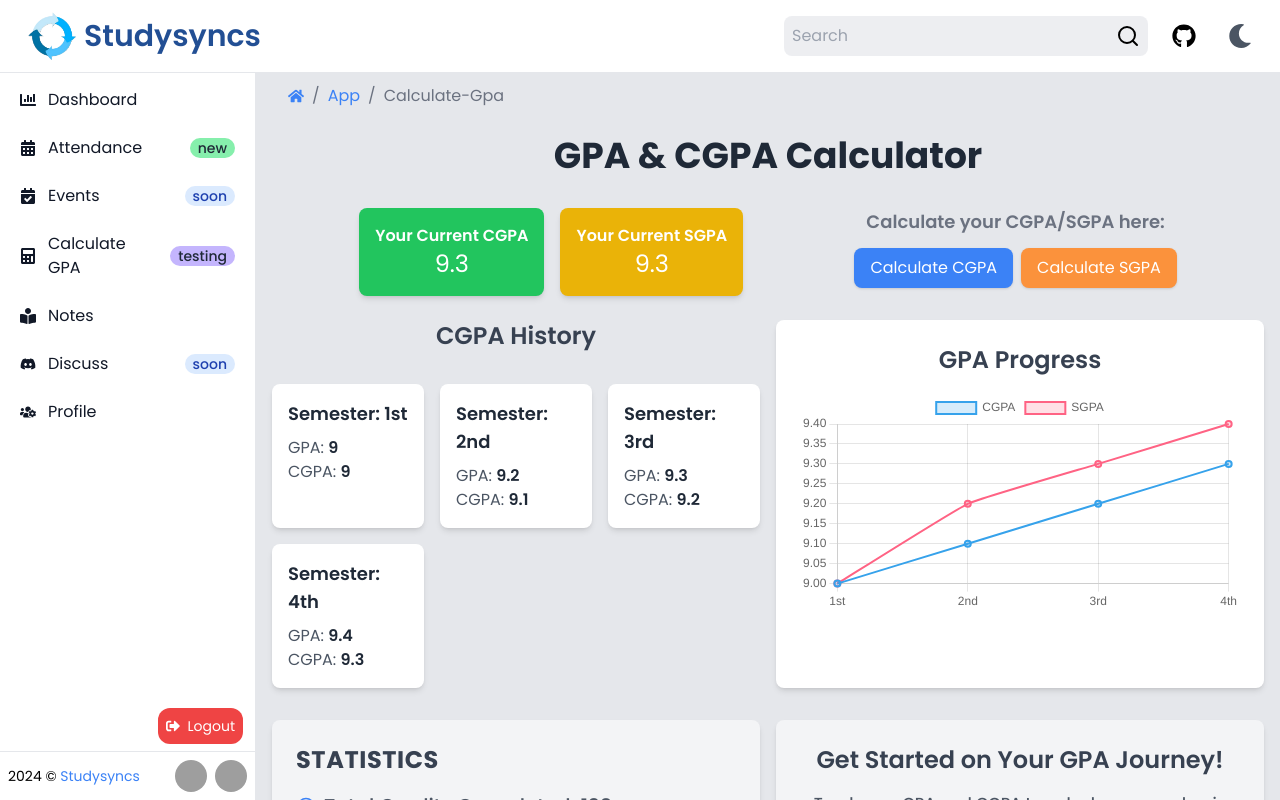
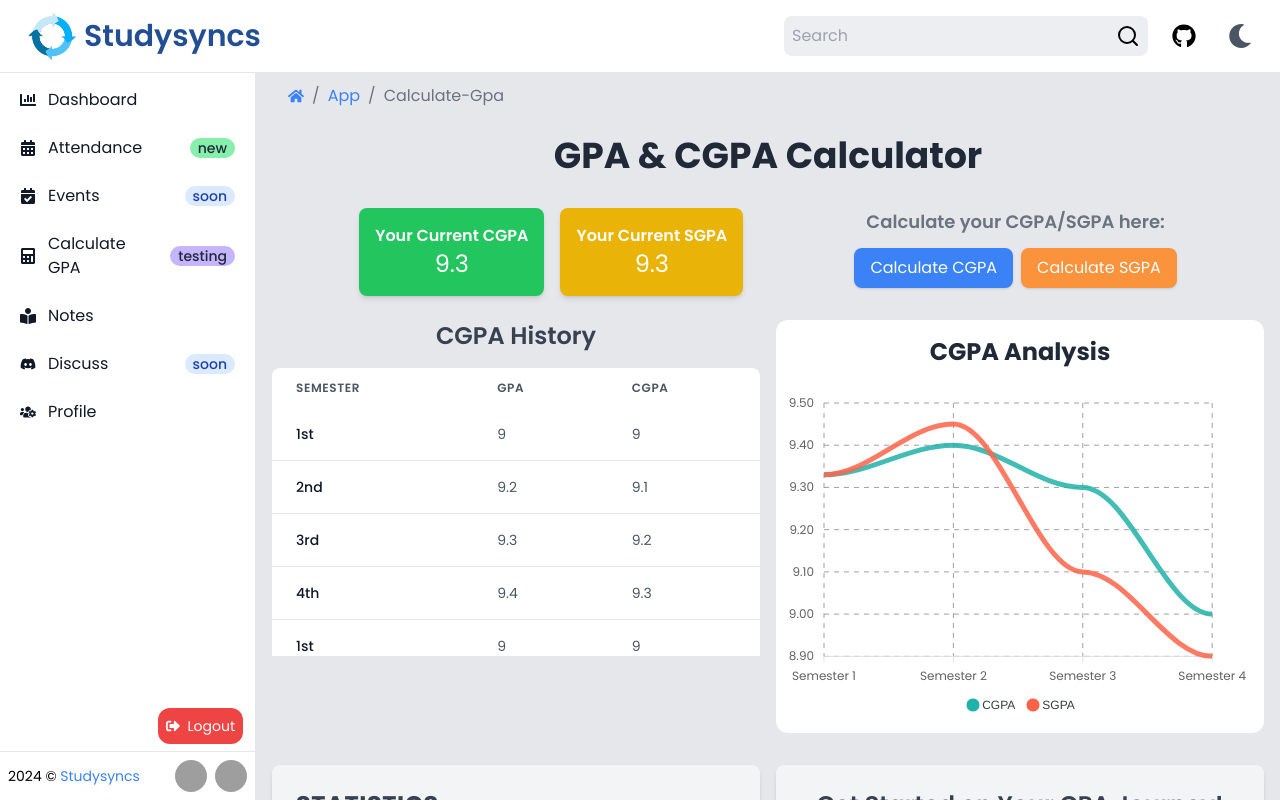
Before and after one commit to Vasudevshetty/studysyncs-v2, a React (Vite) app in the folder client/: page /app/calculate-gpa in a window 1280 px wide. Shown: the top 800 px of the page. Built offline with nearby package versions, Linux system fonts and the light colour scheme; grey boxes are pictures that could not be loaded.

Commit message:
chaged the gaph contnet used another graph to display and chaged some sort of stlying to show history of the cgpas :

```diff
--- a/client/src/components/App/GPACalculator.jsx
+++ b/client/src/components/App/GPACalculator.jsx
@@ -7,7 +7,9 @@ import {
   Tooltip,
   Legend,
 } from "chart.js";
-import { Line } from "react-chartjs-2";
+import Chart from "./Dashboard/Charts/Chart";
+import CgpaChart from "./Dashboard/Charts/CgpaChart";
+import { user } from "@/constants";
 
 ChartJS.register(
   LineElement,
@@ -24,31 +26,10 @@ function GPACalculator() {
     { semester: "2nd", gpa: 9.2, cgpa: 9.1 },
     { semester: "3rd", gpa: 9.3, cgpa: 9.2 },
     { semester: "4th", gpa: 9.4, cgpa: 9.3 },
+      { semester: "1st", gpa: 9.0, cgpa: 9.0 },
+      { semester: "2nd", gpa: 9.2, cgpa: 9.1 },
+      { semester: "3rd", gpa: 9.3, cgpa: 9.2 },
   ];
-
-  const dataGPA = {
-    labels: cgpaHistory.map((entry) => entry.semester),
-    datasets: [
-      {
-        label: "CGPA",
-        data: cgpaHistory.map((entry) => entry.cgpa),
-        backgroundColor: "rgba(54, 162, 235, 0.2)",
-        borderColor: "rgba(54, 162, 235, 1)",
-        borderWidth: 2,
-        fill: true,
-        tension: 0.1,
-      },
-      {
-        label: "SGPA",
-        data: cgpaHistory.map((entry) => entry.gpa),
-        backgroundColor: "rgba(255, 99, 132, 0.2)",
-        borderColor: "rgba(255, 99, 132, 1)",
-        borderWidth: 2,
-        fill: true,
-        tension: 0.1,
-      },
-    ],
-  };
 
   const totalCreditsCompleted = 120;
   const averageGPA = (
@@ -108,44 +89,52 @@ function GPACalculator() {
       </div>
 
       <div className="grid grid-cols-1 lg:grid-cols-2 gap-4">
-        <div className="grid grid-cols-1 sm:grid-cols-2 lg:grid-cols-3 gap-4">
-          <h2 className="text-2xl font-semibold mb-4 text-center text-gray-700 col-span-full dark:text-white">
+        <div className="overflow-hidden">
+          <h2 className="text-2xl font-semibold mb-4 text-center text-gray-700 dark:text-white">
             CGPA History
           </h2>
+          <div className="max-h-72 overflow-y-auto">
+            {" "}
+            {/* Set max height and enable scroll */}
+            <table className="min-w-full bg-white rounded-lg shadow-md dark:bg-gray-400">
+              <thead>
+                <tr>
+                  <th className="px-6 py-3 text-left text-xs font-semibold text-gray-600 uppercase tracking-wider dark:text-white">
+                    Semester
+                  </th>
+                  <th className="px-6 py-3 text-left text-xs font-semibold text-gray-600 uppercase tracking-wider dark:text-white">
+                    GPA
+                  </th>
+                  <th className="px-6 py-3 text-left text-xs font-semibold text-gray-600 uppercase tracking-wider dark:text-gray-300">
+                    CGPA
+                  </th>
+                </tr>
+              </thead>
+              <tbody>
                 {cgpaHistory.map((entry, index) => (
-            <div
+                  <tr
                     key={index}
-              className="bg-white p-4 rounded-lg shadow-md hover:shadow-lg transition duration-300 ease-in-out dark:bg-gray-400"
+                    className="border-b dark:border-gray-600 hover:bg-gray-50 dark:hover:bg-gray-800 transition duration-300 ease-in-out"
                   >
-              <h3 className="text-lg font-semibold text-gray-800 dark:text-black">
-                Semester: {entry.semester}
-              </h3>
-              <div className="mt-2 ">
-                <p className="text-gray-600 dark:text-white">
-                  GPA:{" "}
-                  <span className="font-semibold text-gray-800 dark:text-white">
+                    <td className="px-6 py-4 whitespace-nowrap text-sm font-medium text-gray-900 dark:text-white">
+                      {entry.semester}
+                    </td>
+                    <td className="px-6 py-4 whitespace-nowrap text-sm text-gray-600 dark:text-gray-300">
                       {entry.gpa}
-                  </span>
-                </p>
-                <p className="text-gray-600 dark:text-white">
-                  CGPA:{" "}
-                  <span className="font-semibold text-gray-800 dark:text-white">
+                    </td>
+                    <td className="px-6 py-4 whitespace-nowrap text-sm text-gray-600 dark:text-gray-300">
                       {entry.cgpa}
-                  </span>
-                </p>
+                    </td>
+                  </tr>
+                ))}
+              </tbody>
+            </table>
           </div>
         </div>
-          ))}
-        </div>
 
-        <div className="bg-white p-6 rounded-lg shadow-md flex flex-col items-center">
-          <h2 className="text-2xl font-semibold mb-4 text-gray-700">
-            GPA Progress
-          </h2>
-          <div className="w-full h-32 sm:h-64">
-            <Line data={dataGPA} options={{ responsive: true }} />
-          </div>
-        </div>
+        <Chart title="CGPA Analysis">
+          <CgpaChart data={user.stats.cgpa} />
+        </Chart>
       </div>
 
       {/* Stats */}
```
Lines whose indentation alone changed are shown as unchanged.
